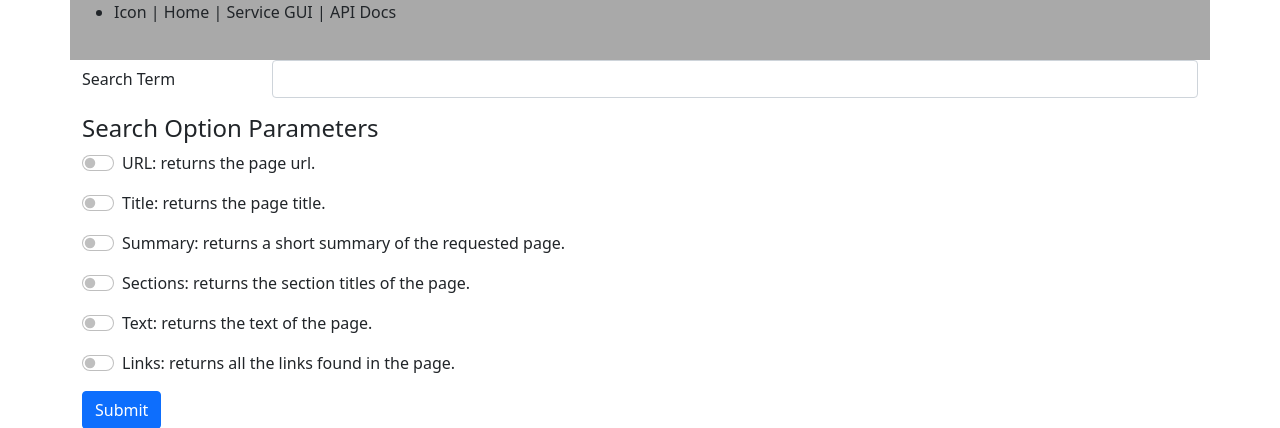
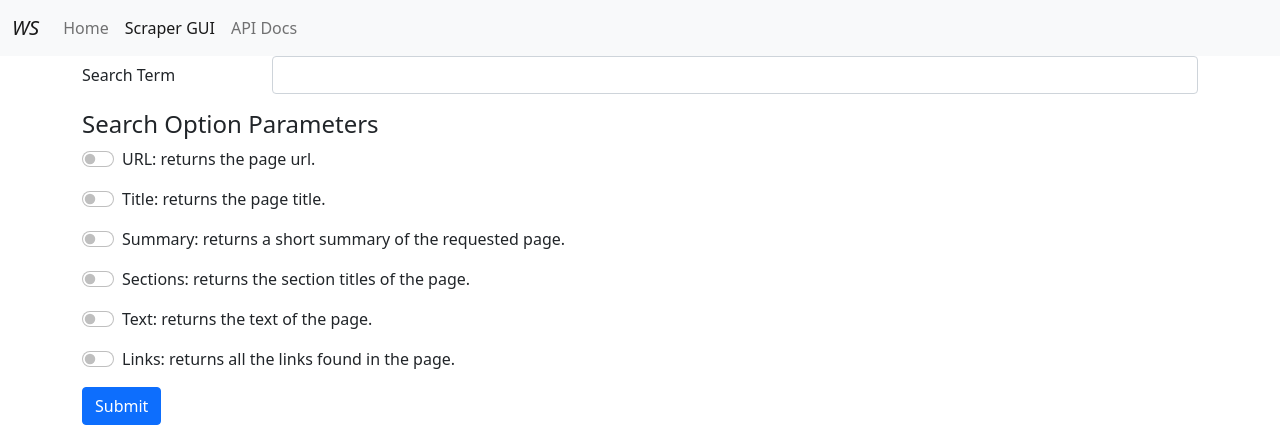
Before and after one commit to sunny-aguilar/crypto-wiki-microservice, a Flask app: page /gui in a window 1280 px wide. Shown: the top 428 px of the page. Run offline with Flask 2, Linux system fonts and the light colour scheme; some libraries are stand-ins or nearby versions.

Commit message:
cs361-project

```diff
--- a/templates/index.html
+++ b/templates/index.html
@@ -12,7 +12,7 @@
 </head>
 <body>
   <!-- navigation bar -->
-  <!-- <nav class="navbar navbar-expand-lg navbar-light bg-light">
+  <nav class="navbar navbar-expand-lg navbar-light bg-light">
     <div class="container-fluid">
       <a class="navbar-brand" href="/"><i class="lni lni-shovel"> WS</i></a>
       <button class="navbar-toggler" type="button" data-bs-toggle="collapse" data-bs-target="#navbarNavAltMarkup" aria-controls="navbarNavAltMarkup" aria-expanded="false" aria-label="Toggle navigation">
@@ -26,12 +26,8 @@
         </div>
       </div>
     </div>
-  </nav> -->
-  <div class="container" style="background-color: darkgray; height: 60px;">
-    <ul>
-      <li>Icon | Home | Service GUI | API Docs</li>
-    </ul>
-  </div>
+  </nav>
+
 
 
     <!-- main content -->
```
